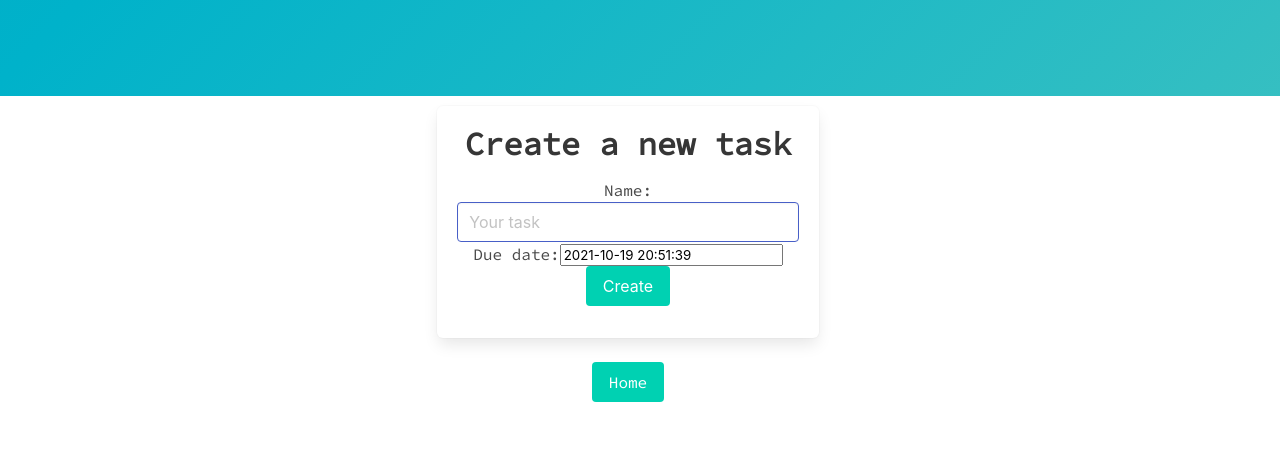
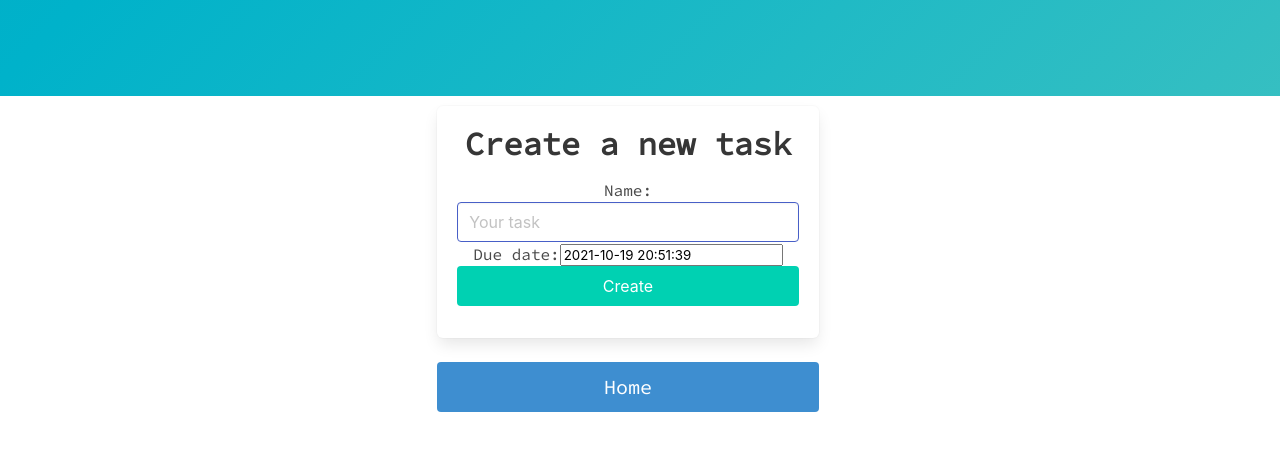
Before and after one commit to Zeble1603/to_doapp, a Django app: page /index/new/ in a window 1280 px wide. Shown: the part 56-507 px from the top of the page. Run offline with Django 3.2, Linux system fonts and the light colour scheme; a user stored in the database is signed in; some libraries are stand-ins or nearby versions.

Commit message:
changed buttons

```diff
--- a/basic_app/templates/task_form.html
+++ b/basic_app/templates/task_form.html
@@ -10,13 +10,13 @@
                 {% csrf_token %}
                 {{form|bulma}}
                 <div class="field">
-                    <button type="submit" class="button is-primary">Create</button>
+                    <button type="submit" class="button is-primary is-fullwidth">Create</button>
                 </div>
                 <input type="hidden" name="next" value="{{ next }}"/>
 
             </form>
         </div>
-        <a href= "{% url 'basic_app:home' %}" class="button is-primary">Home</a>
+        <a href= "{% url 'basic_app:home' %}" class="button is-info is-medium is-fullwidth">Home</a>
     </div>
 </div>
 {% endblock content_block %}
```
Also changed, not shown: db.sqlite3.
